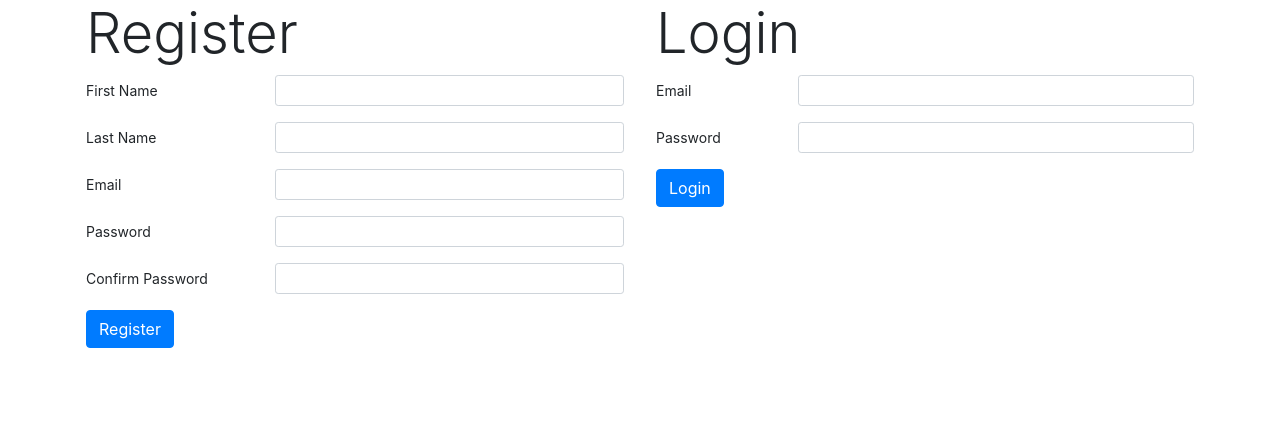
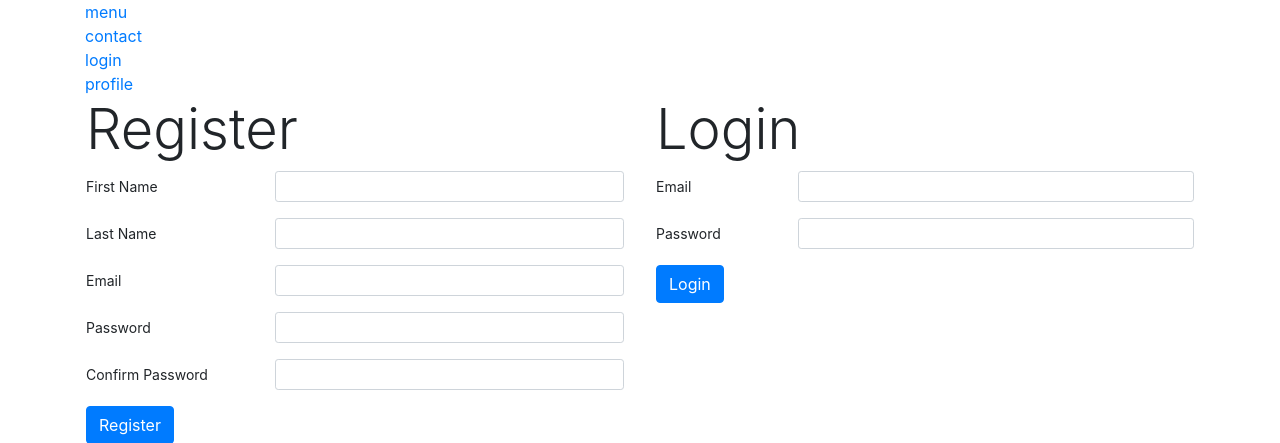
Before and after one commit to srohrbach18/group_project, a Django app: page /login in a window 1280 px wide. Shown: the top 443 px of the page. Run offline with Django 3.2, Linux system fonts and the light colour scheme; some libraries are stand-ins or nearby versions.

Commit message:
add nav bar to orderand login needs style still

```diff
--- a/group_app/templates/contact.html
+++ b/group_app/templates/contact.html
@@ -43,7 +43,7 @@
                     <h3>Email:Bacon@yumm.com</h3><br>
                     <h3>847 S. Bacon Blvd 45732 Eureka , NA</h3><br>
                 </address>
-                <form action="order">
+                <form action="order" >
                     <button class='order-btn' type='submit' name='order-btn'> Order Now</button>
 
                 </form>
--- a/group_app/templates/log_and_reg.html
+++ b/group_app/templates/log_and_reg.html
@@ -13,6 +13,12 @@
 <body>
     <div class="container">
 
+        <div class='header-bar'>
+            <div class='bar-item'> <a href="order">menu</a></div>
+            <div class='bar-item'> <a href="contact">contact</a></div>
+            <div class='bar-item'> <a href="login">login</a></div>
+            <div class='bar-item'> <a href="profile">profile</a></div>
+        </div>
         <div class="row">
             <div class="col-6 px-3">
                 <h1 class="display-4">Register</h1>
```
Also changed, not shown: group_app/templates/order.html (+7 -0 lines).
